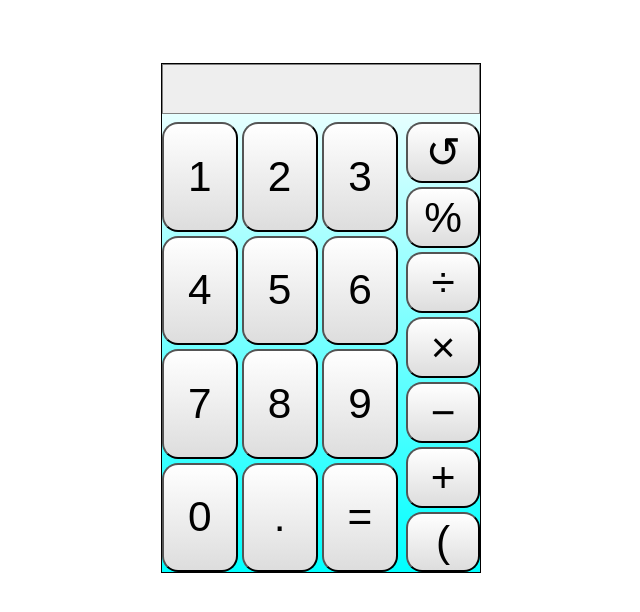
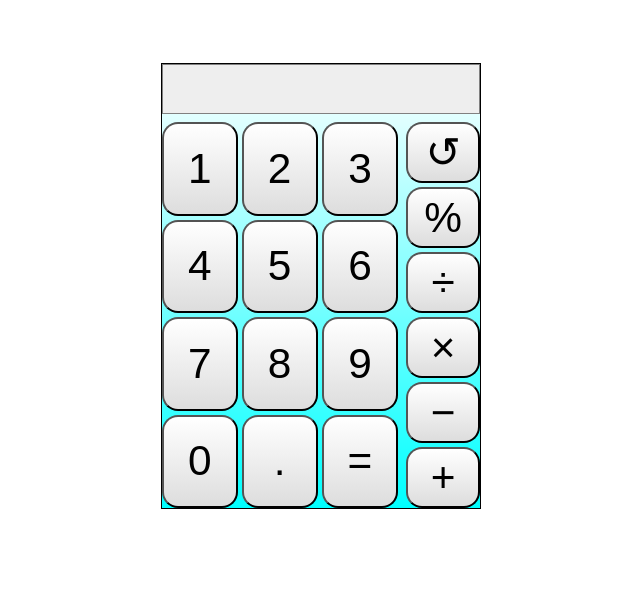
Before and after one commit to dpsoccerdude101/Calculator, a plain HTML site: page exampleCalc/index.html in a window 1280 px wide. Shown: the whole page, without its empty margins (319-959 px from the left). Drawn offline with nearby package versions, Linux system fonts and the light colour scheme.

Commit message:
removed some unneccessary language

```diff
--- a/exampleCalc/index.html
+++ b/exampleCalc/index.html
@@ -39,7 +39,6 @@
           <button class="op multiply" data-operator="*">×</button>
           <button class="op subtract" data-operator="-">−</button>
           <button class="op add" data-operator="+">+</button>
-          <button class="op opernParenth" data-operator="(">(</button>
         </section>
       </div>
     </main>
@@ -48,10 +47,6 @@
     src="https://cdnjs.cloudflare.com/ajax/libs/mathjs/9.4.3/math.js"
     crossorigin=""
   ></script>
-  <script>
-console.dir("im running javascript in my html file!")
-
-  </script>
   <script src="index.js"></script>
   <!-- <script src="functions.js"></script> -->
 </html>
```
Also changed, not shown: index.html (+0 -1 lines).
